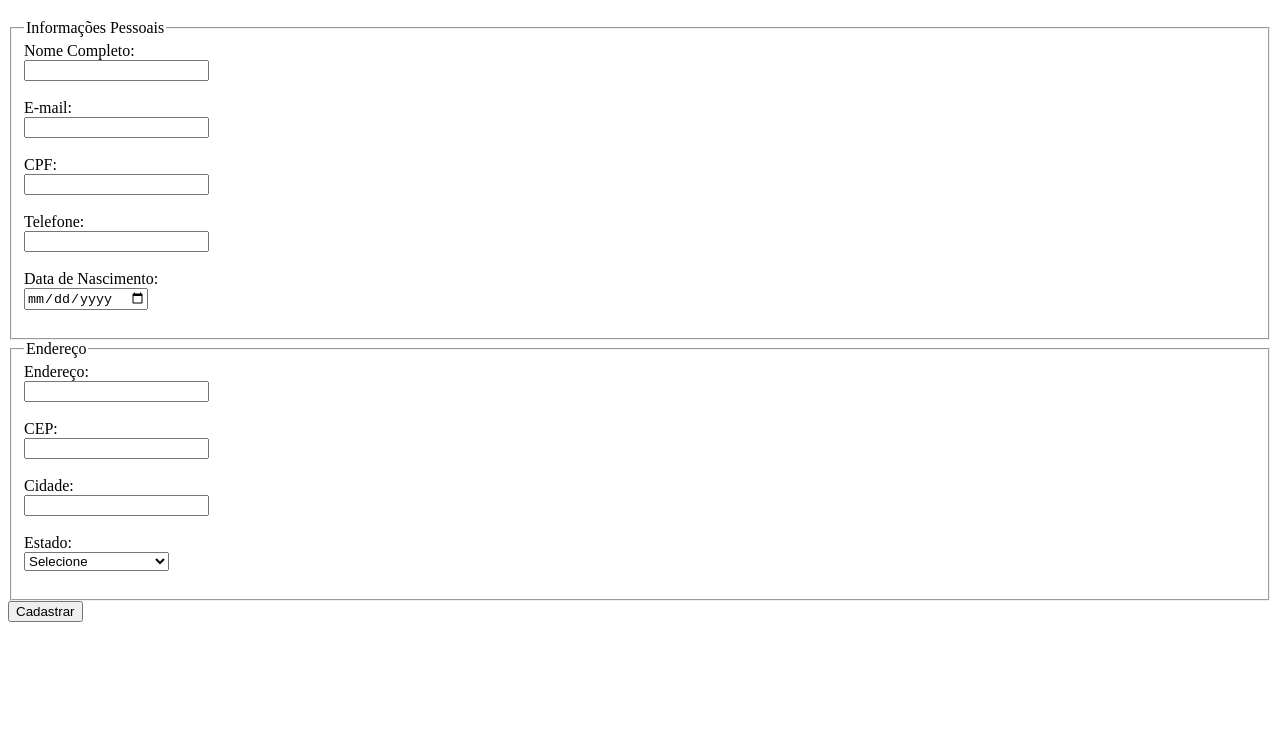
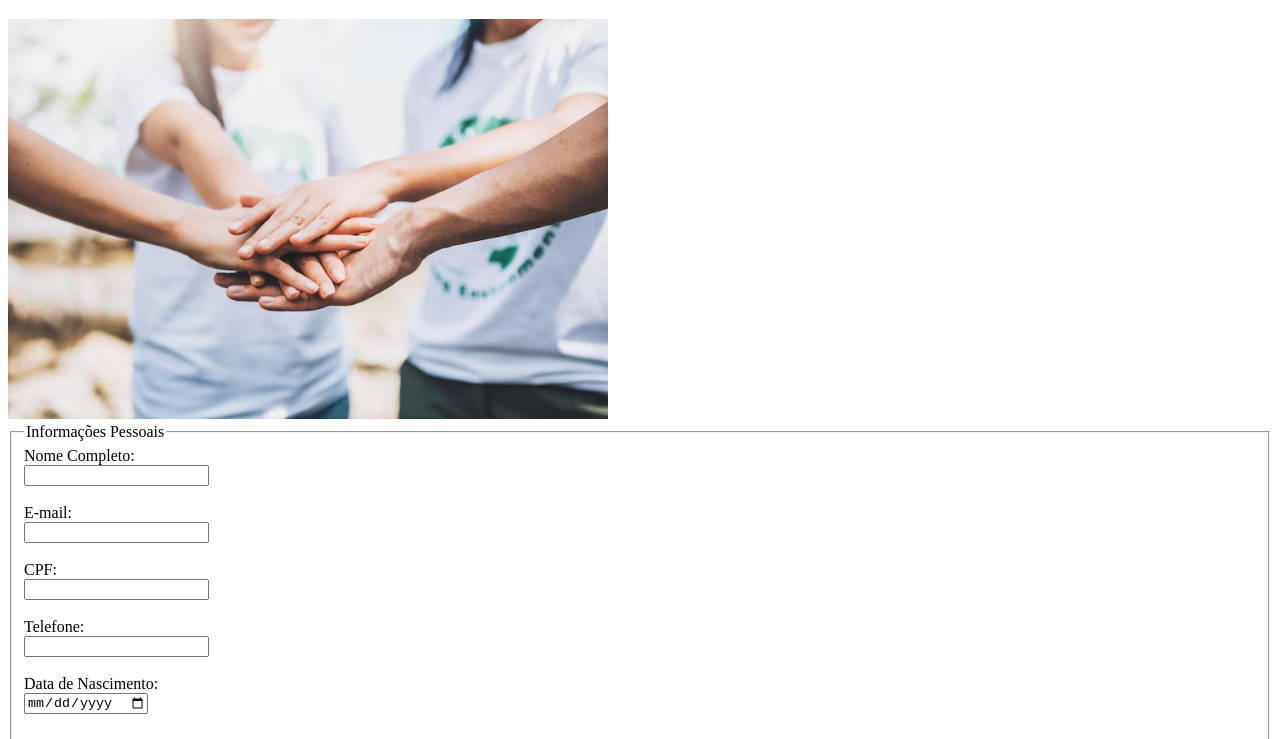
Before and after one commit to wemillyramos/ong-elasconectam, a plain HTML site: page atividade1-html/cadastro.html in a window 1280 px wide. Shown: the part 61-800 px from the top of the page. Drawn offline with Linux system fonts and the light colour scheme.

Commit message:
Atualizações

```diff
--- a/atividade1-html/cadastro.html
+++ b/atividade1-html/cadastro.html
@@ -2,6 +2,7 @@
 <html lang="pt-br">
 <head>
   <meta charset="UTF-8">
+  <meta name="viewport" content="width=device-width, initial-scale=1.0">
   <title>Cadastro - Elas Conectam</title>
   <script>
     // Máscara para CPF
@@ -31,6 +32,9 @@
 </head>
 <body>
   <h1>Cadastro</h1>
+
+  <!-- Imagem ilustrativa do processo de cadastro -->
+  <img src="assets/img/cadastro.jpg" alt="Voluntárias se cadastrando" width="600">
 
   <form action="#" method="post">
     <fieldset>
```
Also changed, not shown: atividade1-html/projetos.html (+2 -0 lines), atividade1-html/assets/img/cadastro.jpg (added).
